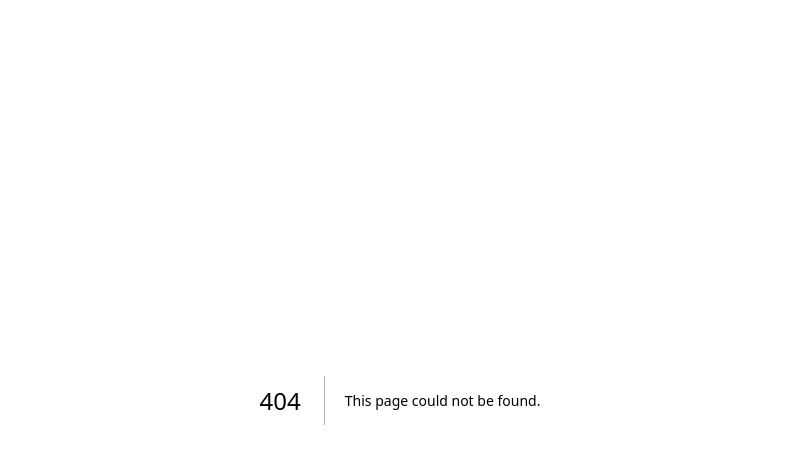
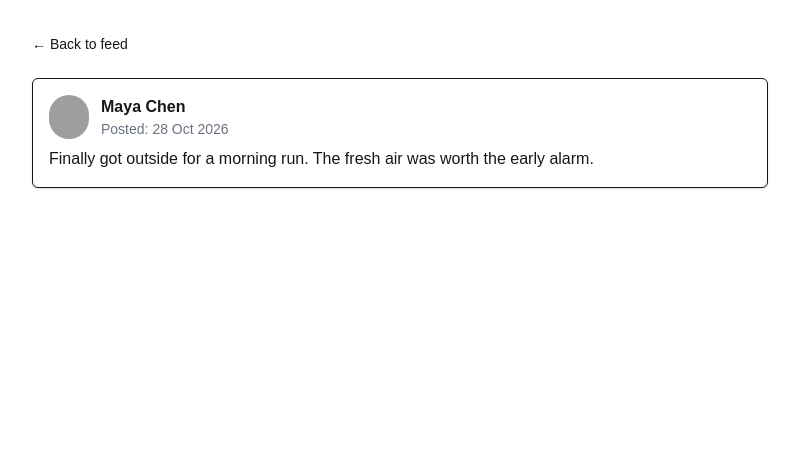
Before and after one commit to cyberrobot/faceit-user-feed, a Next.js app: page /posts/post-001 in a window 1280 px wide. Before the commit this address had no page. Shown: the top 464 px of the page, without its empty margins (240-1039 px from the left). Built offline with nearby package versions, Linux system fonts and the light colour scheme; grey boxes are pictures that could not be loaded.

Commit message:
feat: add post detail pages

```diff
--- a/app/api/posts/[id]/route.ts
+++ b/app/api/posts/[id]/route.ts
@@ -1,4 +1,4 @@
-import { posts } from '@/lib/data/posts';
+import { getPostById } from '@/lib/data/posts';
 import { NextRequest, NextResponse } from 'next/server';
 
 export async function GET(
@@ -7,7 +7,7 @@ export async function GET(
 ) {
   const { id } = await params;
 
-  const post = posts.find((post) => post.id === id);
+  const post = getPostById(id);
 
   if (!post) {
     return NextResponse.json({ error: 'Page not found.' }, { status: 404 });
--- a/app/components/feed/PostCard.tsx
+++ b/app/components/feed/PostCard.tsx
@@ -1,21 +1,27 @@
+'use client';
+
 import { Post } from '@/lib/types/post';
 import Image from 'next/image';
 import fallbackAvatar from '@/public/avatar.png';
 import { truncateText } from '@/app/lib/utils/truncateText';
 import { formatDate } from '@/app/lib/utils/formatDate';
 import { useState } from 'react';
+import Link from 'next/link';
 
 interface PostCardProps {
   post: Post;
+  variant?: 'preview' | 'full';
 }
 
-const PostCard = ({ post }: PostCardProps) => {
+const PostCard = ({ post, variant = 'preview' }: PostCardProps) => {
   const [failedAvatarUrl, setFailedAvatarUrl] = useState<string | null>(null);
   const avatarUrl = post.author.avatarUrl;
   const imageSrc =
     avatarUrl && failedAvatarUrl !== avatarUrl ? avatarUrl : fallbackAvatar;
-  const truncatedContent = truncateText(post.content);
   const formattedDate = formatDate(post.createdAt);
+  const isPreview = variant === 'preview';
+  const content = isPreview ? truncateText(post.content) : post.content;
+
   return (
     <article className="flex flex-col gap-2 p-4 border rounded-md shadow-sm bg-white dark:bg-zinc-900">
       <div className="flex gap-3">
@@ -42,7 +48,17 @@ const PostCard = ({ post }: PostCardProps) => {
           <p className="text-sm text-gray-500">Posted: {formattedDate}</p>
         </div>
       </div>
-      <p>{truncatedContent}</p>
+      <p>{content}</p>
+
+      {isPreview && (
+        <Link
+          href={`/posts/${encodeURIComponent(post.id)}`}
+          className="self-start font-medium text-blue-600 hover:underline focus-visible:outline-2 focus-visible:outline-offset-2"
+        >
+          View post
+          <span className="sr-only"> by {post.author.name}</span>
+        </Link>
+      )}
     </article>
   );
 };
--- /dev/null
+++ b/app/posts/[id]/not-found.tsx
@@ -0,0 +1,17 @@
+import Link from 'next/link';
+
+export default function PostNotFound() {
+  return (
+    <main className="mx-auto w-full max-w-3xl px-4 py-12 text-center">
+      <h1 className="mb-3 text-2xl font-semibold">Post not found</h1>
+
+      <p className="mb-6 text-gray-500">
+        This post doesn&apos;t exist or is no longer available.
+      </p>
+
+      <Link href="/" className="font-medium text-blue-600 hover:underline">
+        Back to feed
+      </Link>
+    </main>
+  );
+}
--- /dev/null
+++ b/app/posts/[id]/page.tsx
@@ -0,0 +1,34 @@
+import Link from 'next/link';
+import { notFound } from 'next/navigation';
+
+import PostCard from '@/app/components/feed/PostCard';
+import { getPostById, posts } from '@/lib/data/posts';
+
+export function generateStaticParams() {
+  return posts.map(({ id }) => ({ id }));
+}
+
+export default async function PostPage({ params }: PageProps<'/posts/[id]'>) {
+  const { id } = await params;
+
+  const post = getPostById(id);
+
+  if (!post) {
+    notFound();
+  }
+
+  return (
+    <main className="mx-auto w-full max-w-3xl px-4 py-8">
+      <Link
+        href="/"
+        className="mb-6 inline-block text-sm font-medium hover:underline"
+      >
+        ← Back to feed
+      </Link>
+
+      <h1 className="sr-only">Post by {post.author.name}</h1>
+
+      <PostCard post={post} variant="full" />
+    </main>
+  );
+}
--- a/lib/data/posts.ts
+++ b/lib/data/posts.ts
@@ -286,3 +286,7 @@ export const posts: Post[] = [
     createdAt: '2026-10-10T09:05:00.000Z',
   },
 ];
+
+export function getPostById(id: string): Post | undefined {
+  return posts.find((post) => post.id === id);
+}
```
Also changed, not shown: 2 other files (tests, documents, lock files or other folders).
